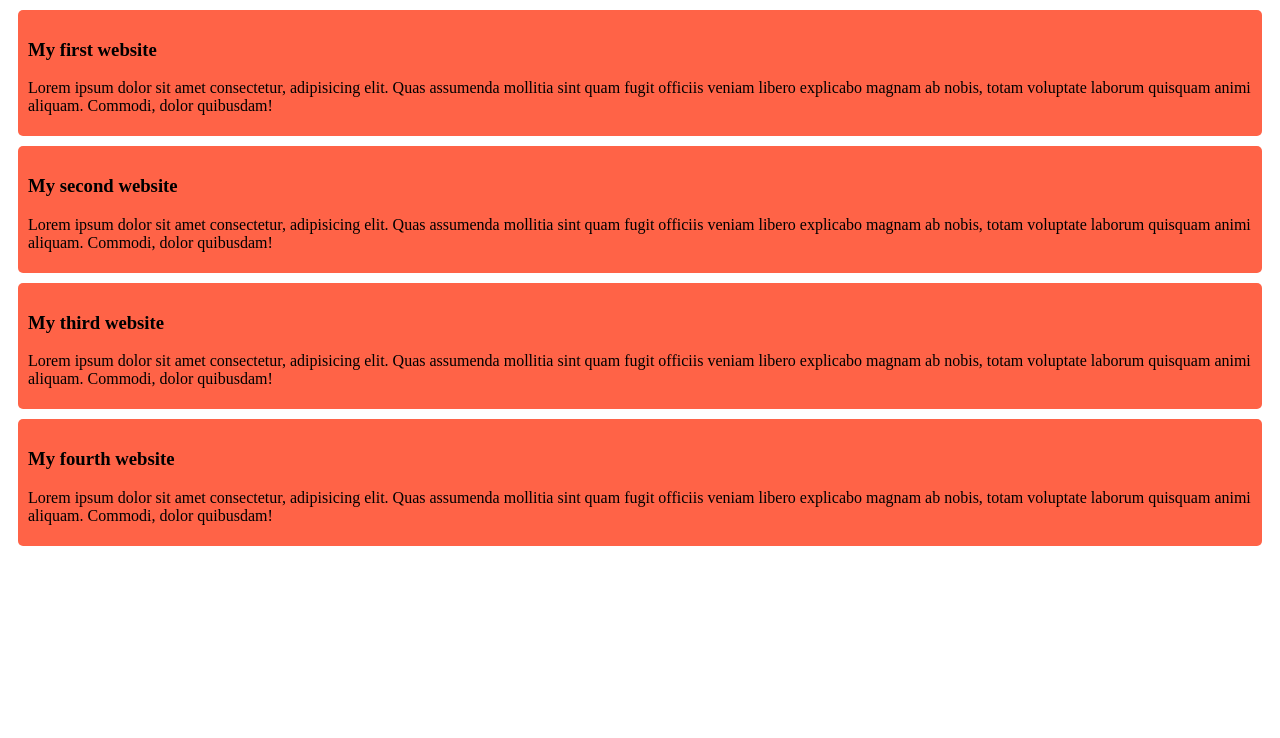
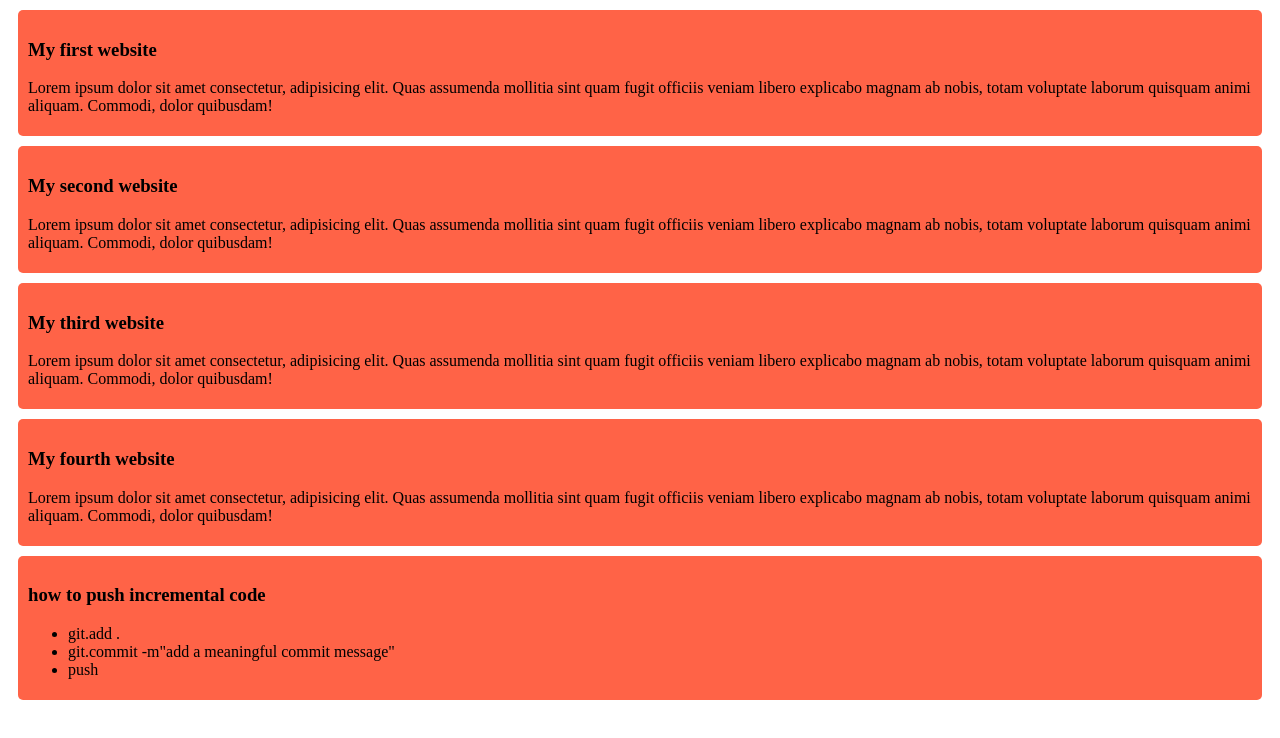
Before and after one commit to Shanto37/my-simple-website, a plain HTML site: page index.html in a window 1280 px wide. Drawn offline with Linux system fonts and the light colour scheme.

Commit message:
added a list to push code

```diff
--- a/index.html
+++ b/index.html
@@ -23,5 +23,16 @@
     <h3>My fourth website</h3>
     <p>Lorem ipsum dolor sit amet consectetur, adipisicing elit. Quas assumenda mollitia sint quam fugit officiis veniam libero explicabo magnam ab nobis, totam voluptate laborum quisquam animi aliquam. Commodi, dolor quibusdam!</p>
 </div>
+<div>
+    <h3>how to push incremental code</h3>
+    <ul>
+        <li>
+            git.add .</li>
+        <li>
+            git.commit -m"add a meaningful commit message"</li>
+            <li>push</li>
+    </ul>
+
+</div>
 </body>
 </html>
```
